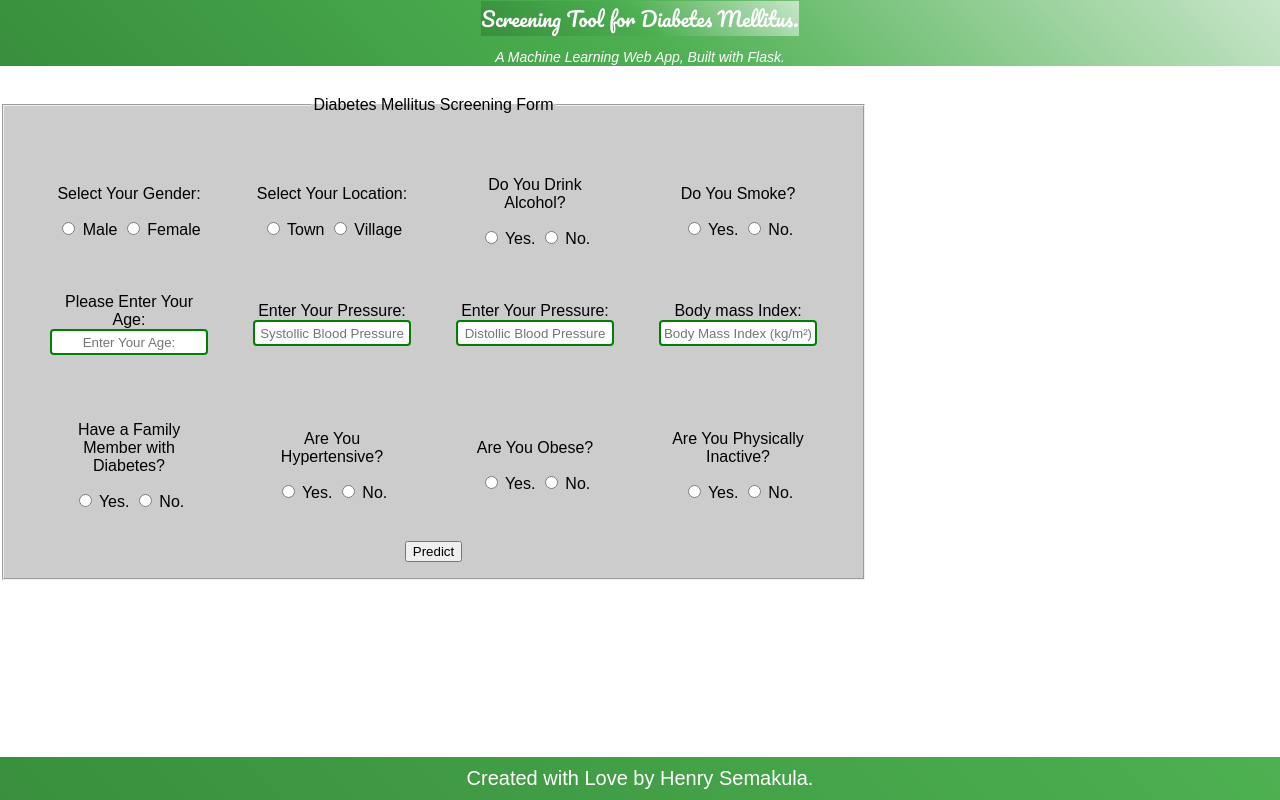
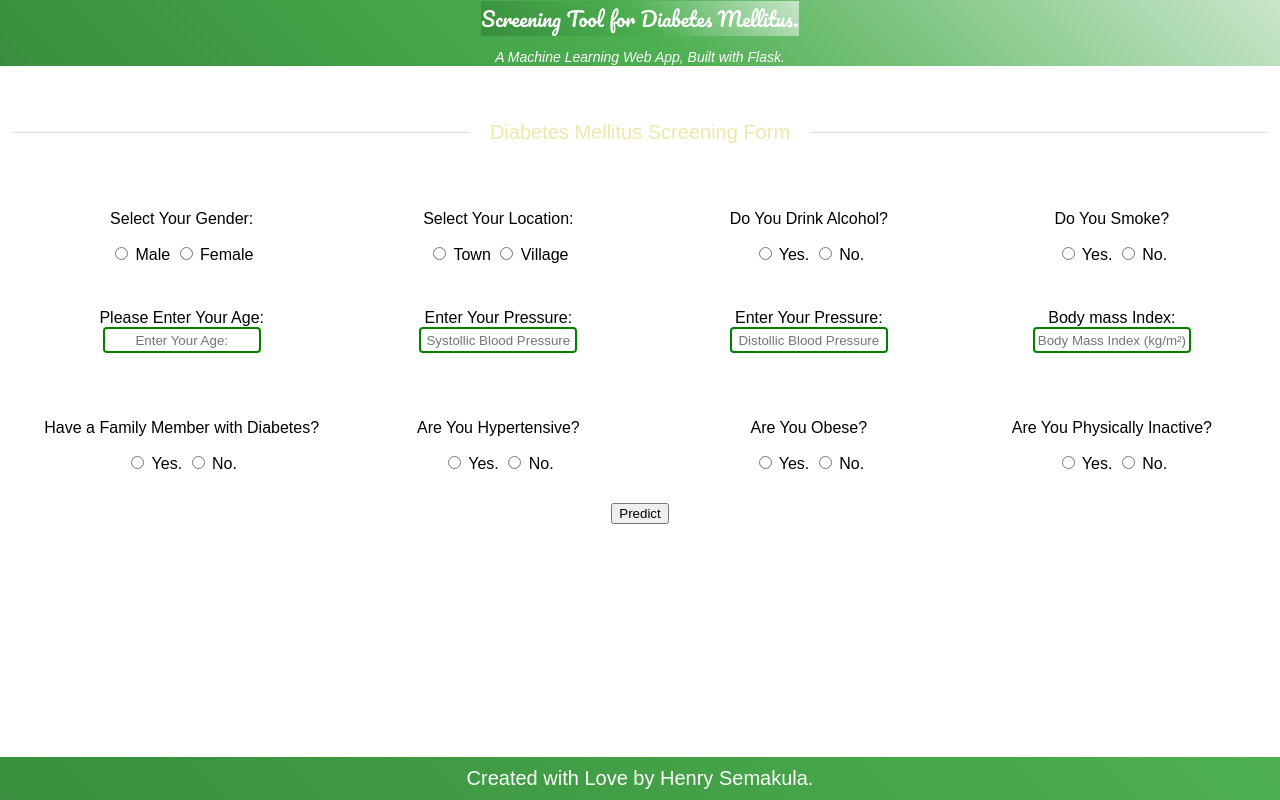
Before and after one commit to dbms-sema/Type-2-Diabetes, a Flask app: page / in a window 1280 px wide. Run offline with Flask 2, Linux system fonts and the light colour scheme; parts of the project's set-up code (start-up, migrations or seed data) failed here and were passed over; some libraries are stand-ins or nearby versions.

Commit message:
Update styles.css

```diff
--- a/static/styles.css
+++ b/static/styles.css
@@ -2,16 +2,27 @@ html{
 	height: 100%;
 	margin: 1;
 }
-fieldset
-{
-  background-color:#CCC;
-  max-width:500px;
-  padding:16px;
+fieldset {
+      display: block;
+      margin: 20px 1%;
+      margin-bottom: 20px;
+      padding: 0 auto;
+      padding: 15px 0;
+      border: 0;
+      border-top: 1px solid #DDD;
+      width: 98%;
 }
-.legend
-{
-  margin-bottom:0px;
-  margin-left:16px;
+
+legend {
+     display: table;
+     min-width: 0px;
+     max-width: 70%;
+     position: relative;
+     margin: auto;
+     padding: 5px 20px;
+     color: #eee8aa;
+     font-size: 20px;
+     text-align: center;
 }
 
 body{
```
